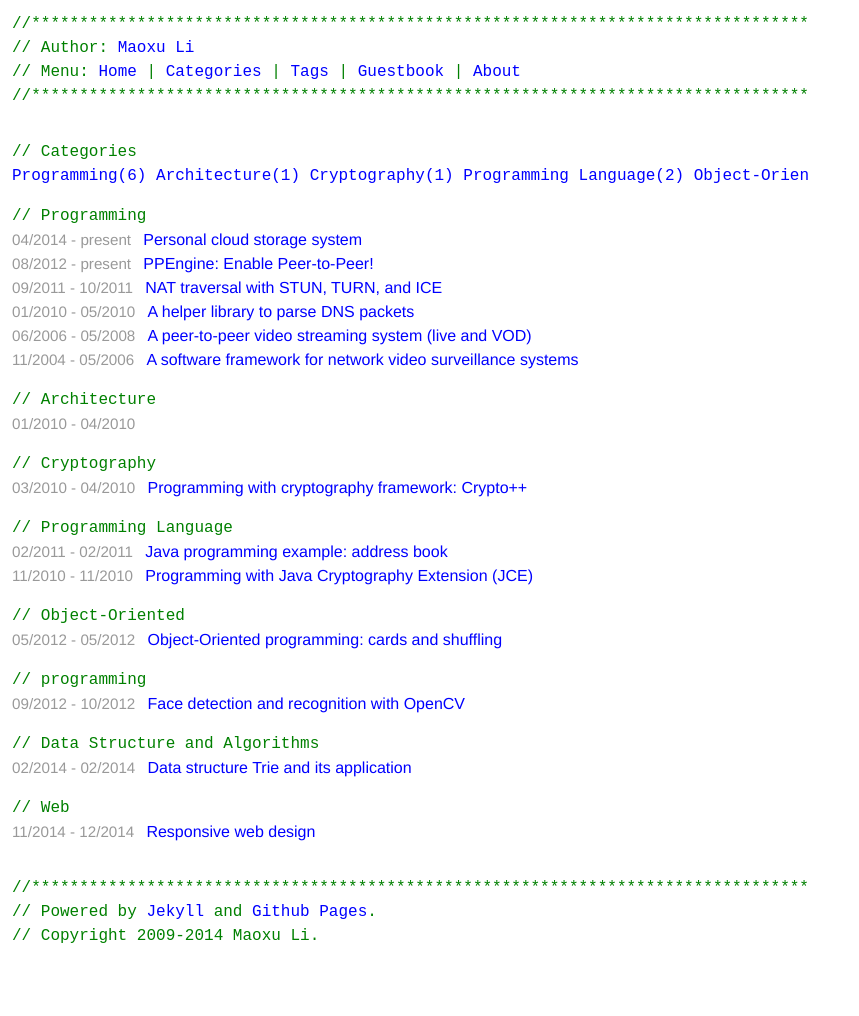
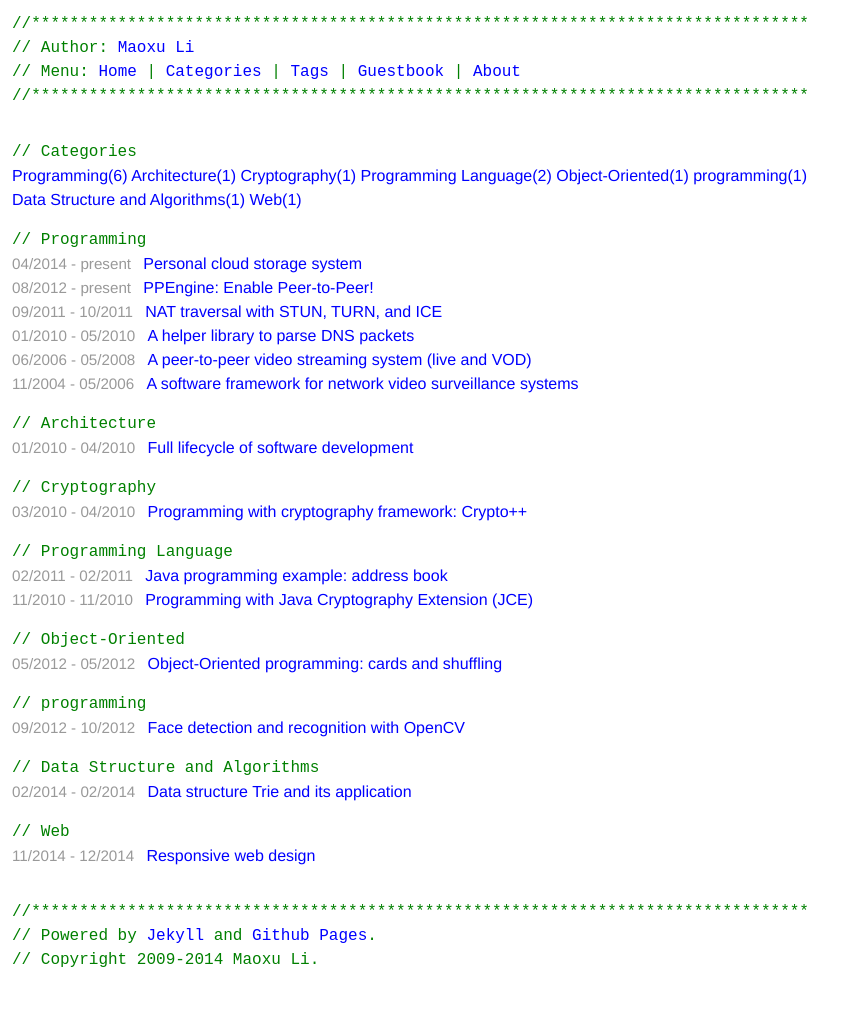
Before and after one commit to maoxuli/portfolio.maoxuli.com, a Jekyll site: the page built from categories/index.md, in a window 1280 px wide. Shown: the whole page, without its empty margins (0-859 px from the left). Built offline with Jekyll 4.4.1, drawn with Linux system fonts in a browser that asks for light colours; Markdown is read by kramdown in place of the engine named in the settings; before the commit the page ends 992 px from its top, so only the background shows below that.

Commit message:
Modify style of cloud

```diff
--- a/_posts/2010-01-20-web-programming-linux-apche-mysql-php.md
+++ b/_posts/2010-01-20-web-programming-linux-apche-mysql-php.md
@@ -1,6 +1,6 @@
 ---
 layout: post
-title: ""
+title: "Full lifecycle of software development"
 categories:
 - Architecture
 tags:
--- a/categories/index.md
+++ b/categories/index.md
@@ -3,7 +3,8 @@ layout: page
 title: Categories
 ---
 
-<div class='cloud comment'>// {{page.title}}<br>
+<p class="listing-seperator comment">// {{page.title}}</p>
+<div class='cloud'>
 {% for cat in site.categories %}
   <a href="#{{ cat[0] }}" title="{{ cat[0] }}" rel="{{ cat[1].size }}">{{ cat[0] }}({{ cat[1].size }})</a>
 {% endfor %}
--- a/css/main.css
+++ b/css/main.css
@@ -138,6 +138,7 @@ h1, h2, h3, h4, h5, h6 {
 }
 
 .post-title {
+  margin-top:1em;
   padding-bottom:0.5em;
   border-bottom: 2px solid #eee;
   font-size:1.125em;
@@ -160,11 +161,8 @@ h1, h2, h3, h4, h5, h6 {
   color:#888;
 }
 
-.cloud, .listing-seperator, .post-title {
-  margin-top: 1em;
-}
-
 .listing-seperator {
+  margin-top:1em;
   margin-bottom:0;
   padding-bottom:0;
 }
```
Also changed, not shown: tags/index.md (+2 -1 lines).
